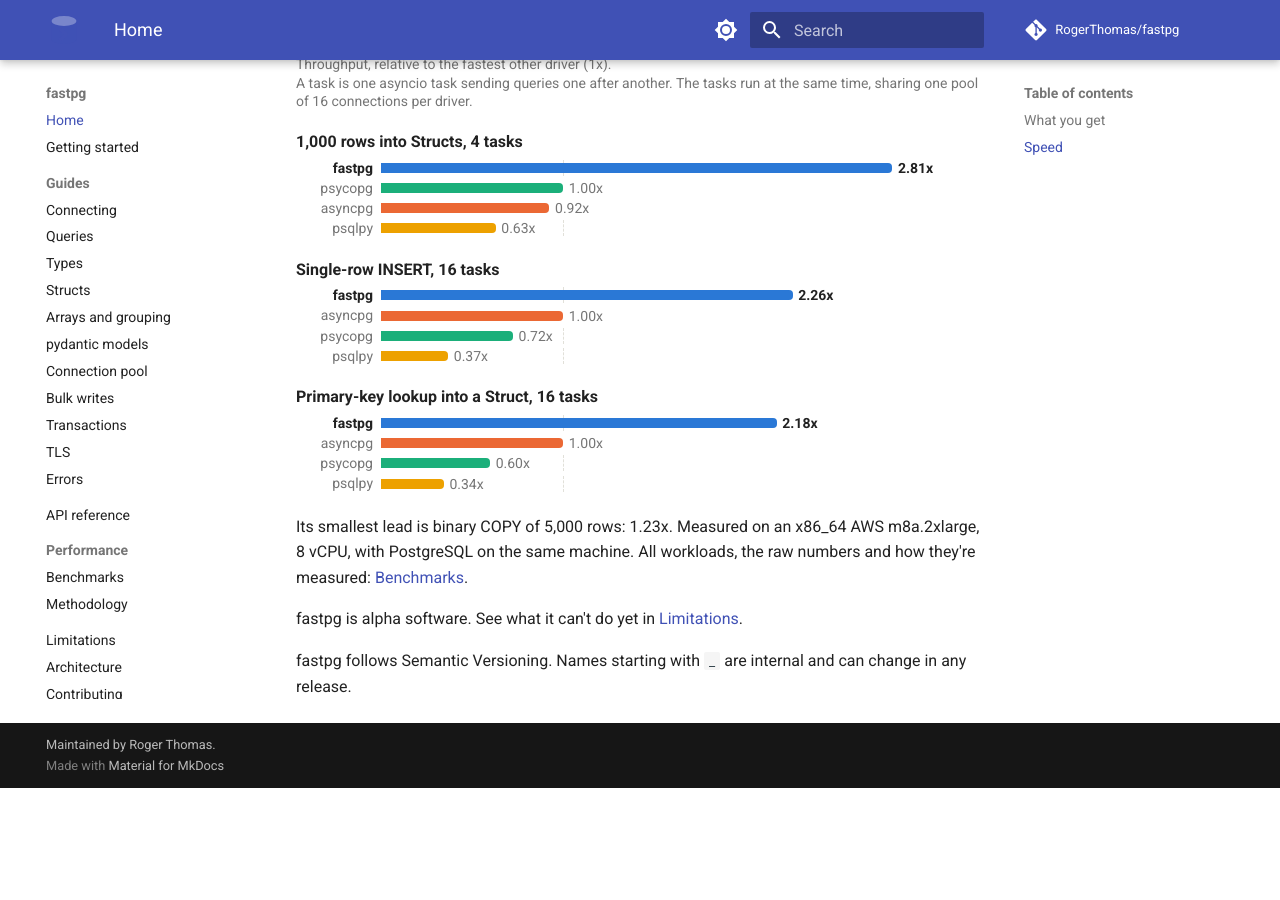
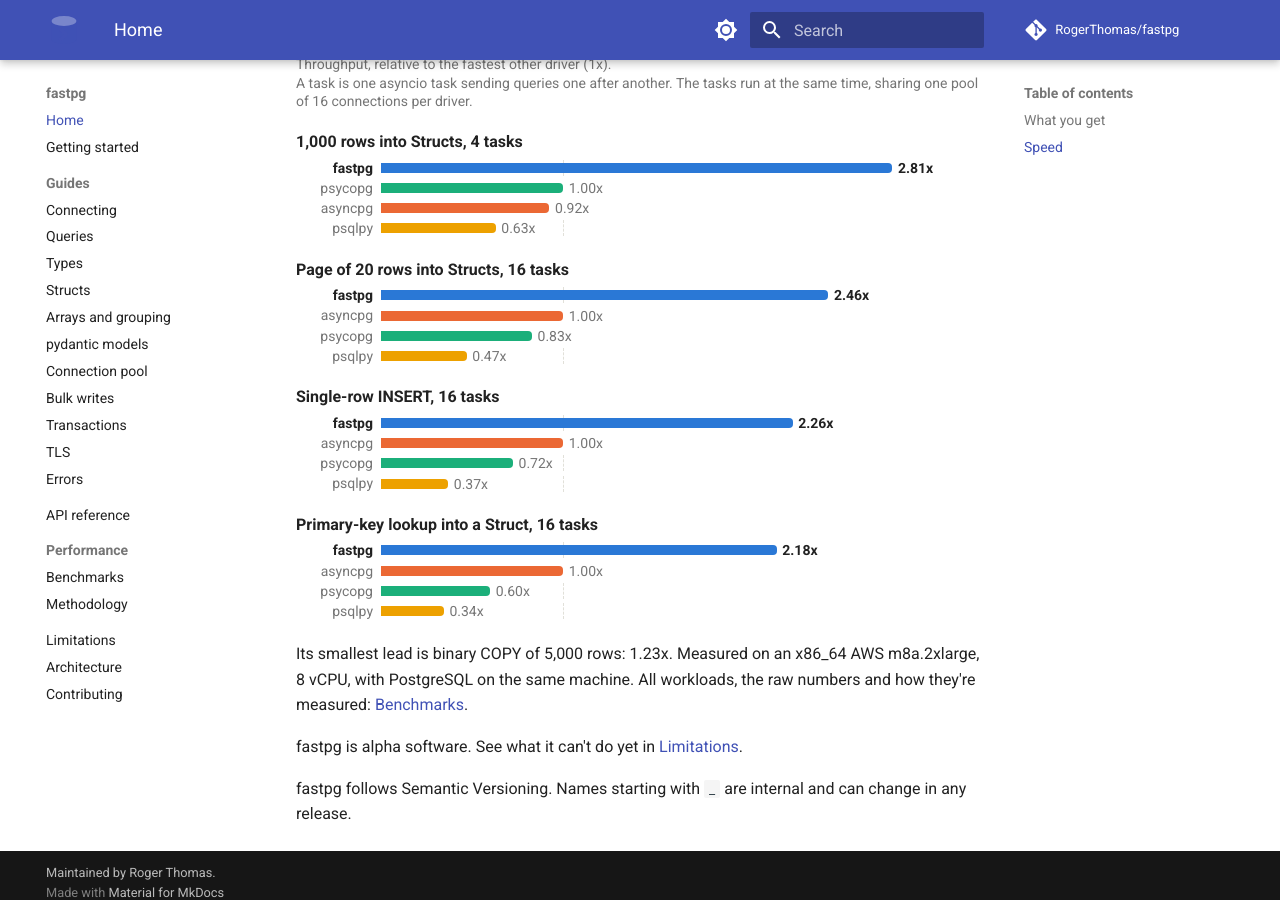
Before and after one commit to RogerThomas/fastpg, an MkDocs documentation site: the page built from docs/index.md, in a window 1280 px wide and 900 px high, scrolled down 1280 px. Built offline with MkDocs 1.6.1 and Material for MkDocs 9.7.7, drawn with Linux system fonts in a browser that asks for light colours; comment, search, counter and statistics services are not loaded; before the commit the page ends 2068 px from its top, so only the background shows below that.

Commit message:
docs: add pages of rows to the home page's speed chart, to match its headline

```diff
--- a/docs/index.md
+++ b/docs/index.md
@@ -57,7 +57,7 @@
 
 **On primary-key lookups, pages of rows, 1,000-row fetches and single-row writes, fastpg does 2.2–3.0x the work of the fastest other driver.**
 
-<div class="bench-chart" role="img" aria-label="Bar chart of throughput relative to the fastest other driver: fastpg does 2.18x to 2.81x on each of the three workloads.">
+<div class="bench-chart" role="img" aria-label="Bar chart of throughput relative to the fastest other driver: fastpg does 2.18x to 2.81x on each of the four workloads.">
   <div class="bench-axis">
     Throughput, relative to the fastest other driver (1x).<br>
     A task is one asyncio task sending queries one after another. The tasks run at the same time, sharing one pool of 16 connections per driver.
@@ -68,6 +68,13 @@
     <div class="bench-row bench-row--psycopg" title="psycopg: 823k rows/s (0.36x of fastpg)"><span class="bench-name">psycopg</span><span class="bench-track"><span class="bench-bar" style="width: 33.33%"><span class="bench-value">1.00x</span></span></span></div>
     <div class="bench-row bench-row--asyncpg" title="asyncpg: 761k rows/s (0.33x of fastpg)"><span class="bench-name">asyncpg</span><span class="bench-track"><span class="bench-bar" style="width: 30.82%"><span class="bench-value">0.92x</span></span></span></div>
     <div class="bench-row bench-row--psqlpy" title="psqlpy: 518k rows/s (0.22x of fastpg)"><span class="bench-name">psqlpy</span><span class="bench-track"><span class="bench-bar" style="width: 20.97%"><span class="bench-value">0.63x</span></span></span></div>
+  </div>
+  <div class="bench-group">
+    <div class="bench-caption">Page of 20 rows into Structs, 16 tasks</div>
+    <div class="bench-row bench-row--fastpg" title="fastpg: 66,242 queries/s (2.46x of asyncpg)"><span class="bench-name">fastpg</span><span class="bench-track"><span class="bench-bar" style="width: 81.98%"><span class="bench-value">2.46x</span></span></span></div>
+    <div class="bench-row bench-row--asyncpg" title="asyncpg: 26,936 queries/s (0.41x of fastpg)"><span class="bench-name">asyncpg</span><span class="bench-track"><span class="bench-bar" style="width: 33.33%"><span class="bench-value">1.00x</span></span></span></div>
+    <div class="bench-row bench-row--psycopg" title="psycopg: 22,316 queries/s (0.34x of fastpg)"><span class="bench-name">psycopg</span><span class="bench-track"><span class="bench-bar" style="width: 27.62%"><span class="bench-value">0.83x</span></span></span></div>
+    <div class="bench-row bench-row--psqlpy" title="psqlpy: 12,644 queries/s (0.19x of fastpg)"><span class="bench-name">psqlpy</span><span class="bench-track"><span class="bench-bar" style="width: 15.65%"><span class="bench-value">0.47x</span></span></span></div>
   </div>
   <div class="bench-group">
     <div class="bench-caption">Single-row INSERT, 16 tasks</div>
```
Also changed, not shown: 1 other file.
